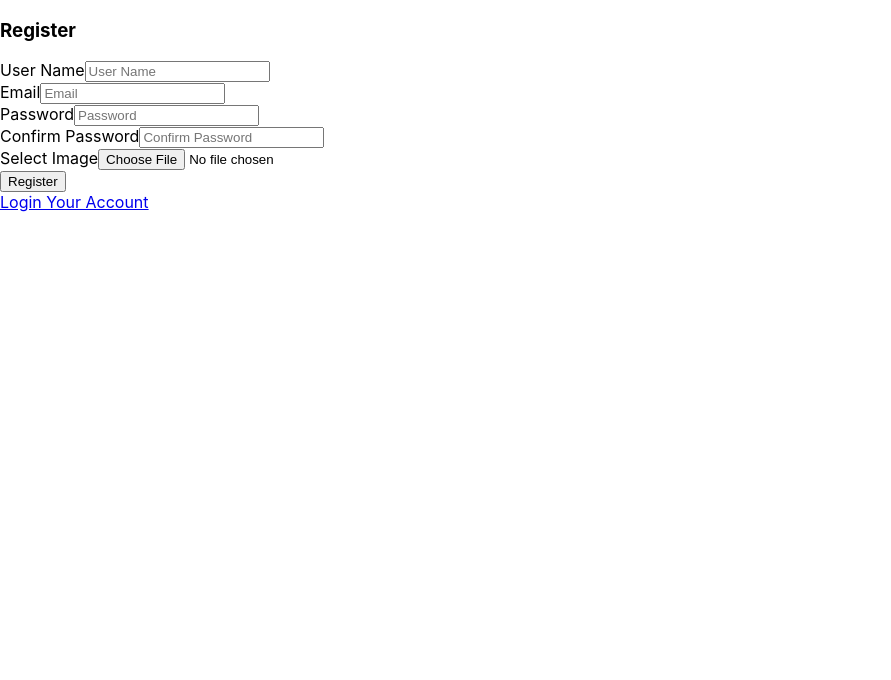
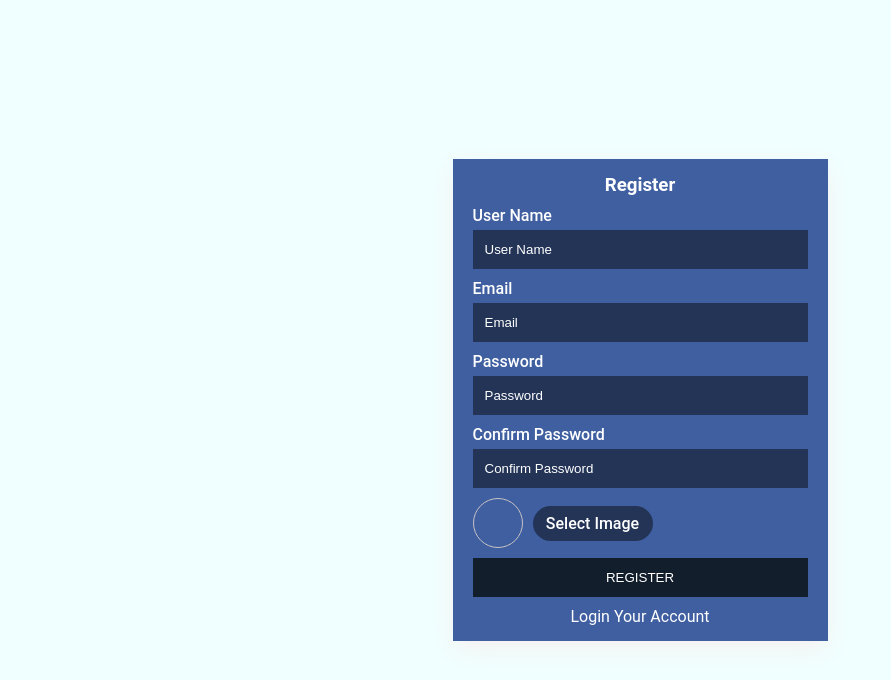
Before and after one commit to Eugenetanwl3881/chatapp, a React (Create React App) app in the folder frontend/: page /messenger/register in a window 1280 px wide. Shown: the top 680 px of the page, without its empty margins (0-891 px from the left). Built offline with nearby package versions, Linux system fonts and the light colour scheme.

Commit message:
Update CSS

```diff
--- a/frontend/src/components/Register.jsx
+++ b/frontend/src/components/Register.jsx
@@ -74,7 +74,6 @@ function Register() {
         </div>
       </div>
     </div>
-    //To be updated
   );
 }
 
--- /dev/null
+++ b/frontend/src/main.scss
@@ -0,0 +1,3 @@
+@import "./sass/base/reset";
+@import "./sass/components/register";
+@import "./sass/utils/utils";
--- a/frontend/src/sass/base/_reset.scss
+++ b/frontend/src/sass/base/_reset.scss
@@ -0,0 +1,53 @@
+* {
+  margin: 0px;
+  padding: 0px;
+  box-sizing: border-box;
+}
+:root {
+  --text-white: #fff;
+  --bg-color: #ffffff;
+  --text-color: #050505;
+  --icon-bg-color: #f5f5f5;
+  --icon-color: #414141;
+  --search-bg: #868e991a;
+  --active-color: #0000000a;
+  --border-color: #e5e5e5;
+  --message-icon-color: #0099ff;
+  --fd-message-bg: #e5e5e5;
+  --my-message-bg: #0084ff;
+  --my-message-color: #fff;
+  --fd-message-color: #050505;
+  --image-border-color: rgb(155, 153, 153);
+  --active-icon-color: #5ad539;
+  --hover-color: #bcbcc091;
+}
+body {
+  background-color: var(--bg-color);
+  font-family: "Roboto", sans-serif;
+}
+
+.messenger.theme {
+  --text-color: #fff;
+  --bg-color: #141b2bf0;
+  --border-color: #213156bf;
+  --icon-bg-color: #0a0a1357;
+  --active-color: #2b335591;
+  --hover-color: #323a5c91;
+  --fd-message-bg: #28324ed9;
+  --my-message-bg: #28324ed9;
+  --search-bg: #15162559;
+  --text-white: #fff;
+  --text-dark: #404040;
+  --icon-color: #fff;
+  --message-icon-color: #fff;
+  --my-message-color: #fff;
+  --fd-message-color: #fff;
+  --active-icon-color: #5ad539;
+  --image-border-color: #fff;
+}
+a {
+  text-decoration: none;
+}
+li {
+  list-style: none;
+}
--- a/frontend/src/sass/components/_register.scss
+++ b/frontend/src/sass/components/_register.scss
@@ -0,0 +1,66 @@
+.register {
+  width: 100%;
+  height: 100vh;
+  background-color: azure;
+  display: flex;
+  justify-content: center;
+  align-items: center;
+  .card {
+    .card-header {
+      h3 {
+        text-align: center;
+        color: #fff;
+      }
+    }
+    .card-body {
+      .form-group {
+        .form-control {
+          color: #fff;
+        }
+        &:last-child {
+          margin-bottom: 0px;
+        }
+        span {
+          text-align: center;
+          a {
+            color: #fff;
+          }
+        }
+        .file-image {
+          display: flex;
+          .image {
+            width: 50px;
+            height: 50px;
+            border-radius: 50%;
+            border: 1px solid rgb(199, 195, 195);
+            overflow: hidden;
+            img {
+              width: 100%;
+              height: 100%;
+              object-fit: cover;
+            }
+          }
+          .file {
+            display: flex;
+            flex-direction: column;
+            justify-content: center;
+            align-items: center;
+            .form-control {
+              display: none;
+            }
+            label {
+              background-color: #0a0e1585;
+              padding: 8px;
+              margin-bottom: 0px;
+              width: 120px;
+              text-align: center;
+              border-radius: 50px;
+              margin-left: 10px;
+              cursor: pointer;
+            }
+          }
+        }
+      }
+    }
+  }
+}
--- a/frontend/src/sass/utils/utils.scss
+++ b/frontend/src/sass/utils/utils.scss
@@ -0,0 +1,36 @@
+.card {
+  width: 375px;
+  padding: 15px 20px;
+  background-color: #1c3f8fd4;
+  box-shadow: 0px 8px 25px #f5f0f0;
+}
+.form-group {
+  margin: 10px 0px;
+  display: flex;
+  flex-direction: column;
+}
+.form-control {
+  padding: 12px;
+  border: none;
+  outline: none;
+  background-color: #0a0e1585;
+  &::placeholder {
+    color: #fff;
+    font-weight: 400;
+  }
+}
+label {
+  margin-bottom: 5px;
+  color: #fff;
+  font-weight: 500;
+}
+.btn {
+  outline: none;
+  color: #fff;
+  text-transform: uppercase;
+  padding: 12px;
+  text-align: center;
+  background-color: #101a23eb;
+  border: none;
+  cursor: pointer;
+}
```
Also changed, not shown: frontend/src/index.js (+7 -6 lines).
